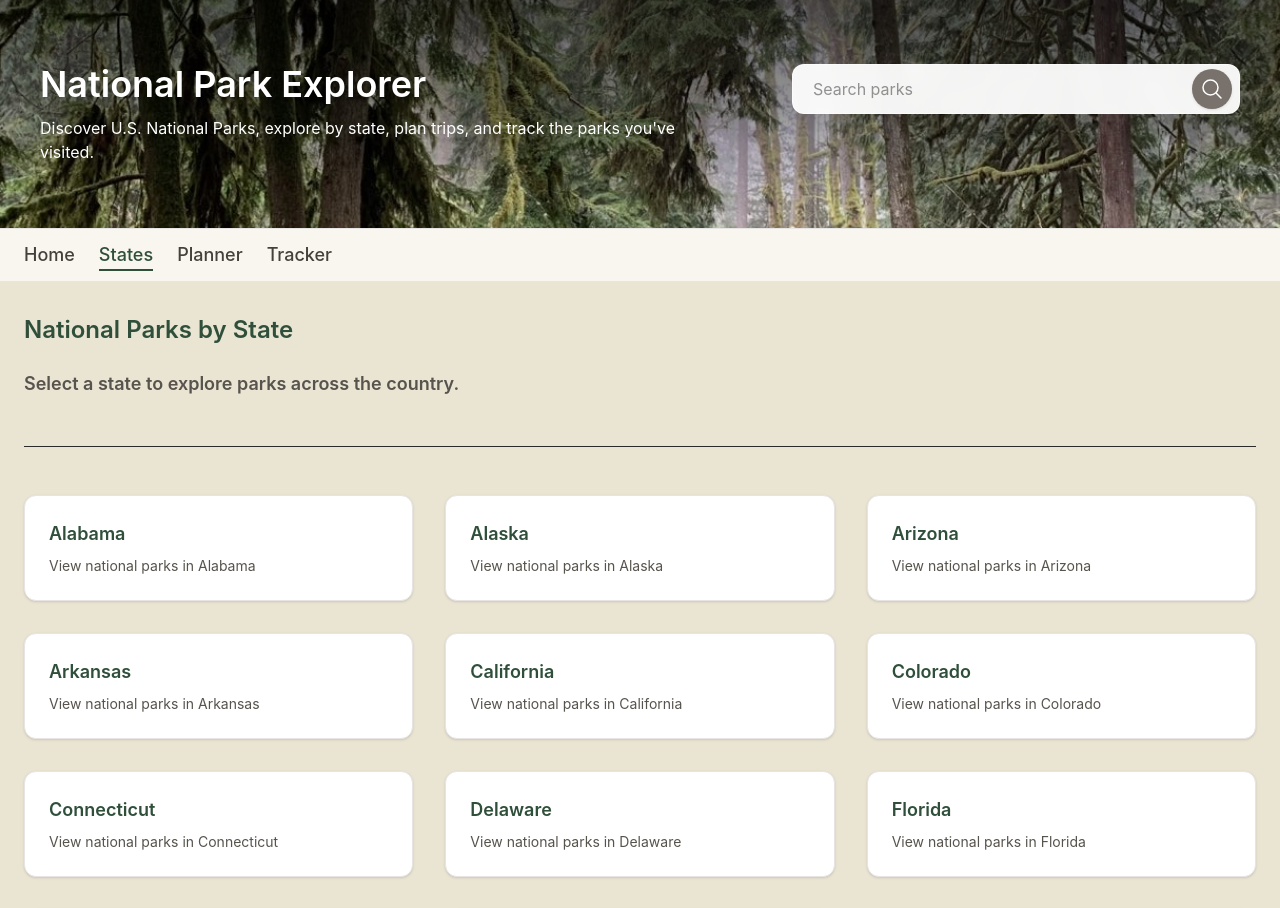
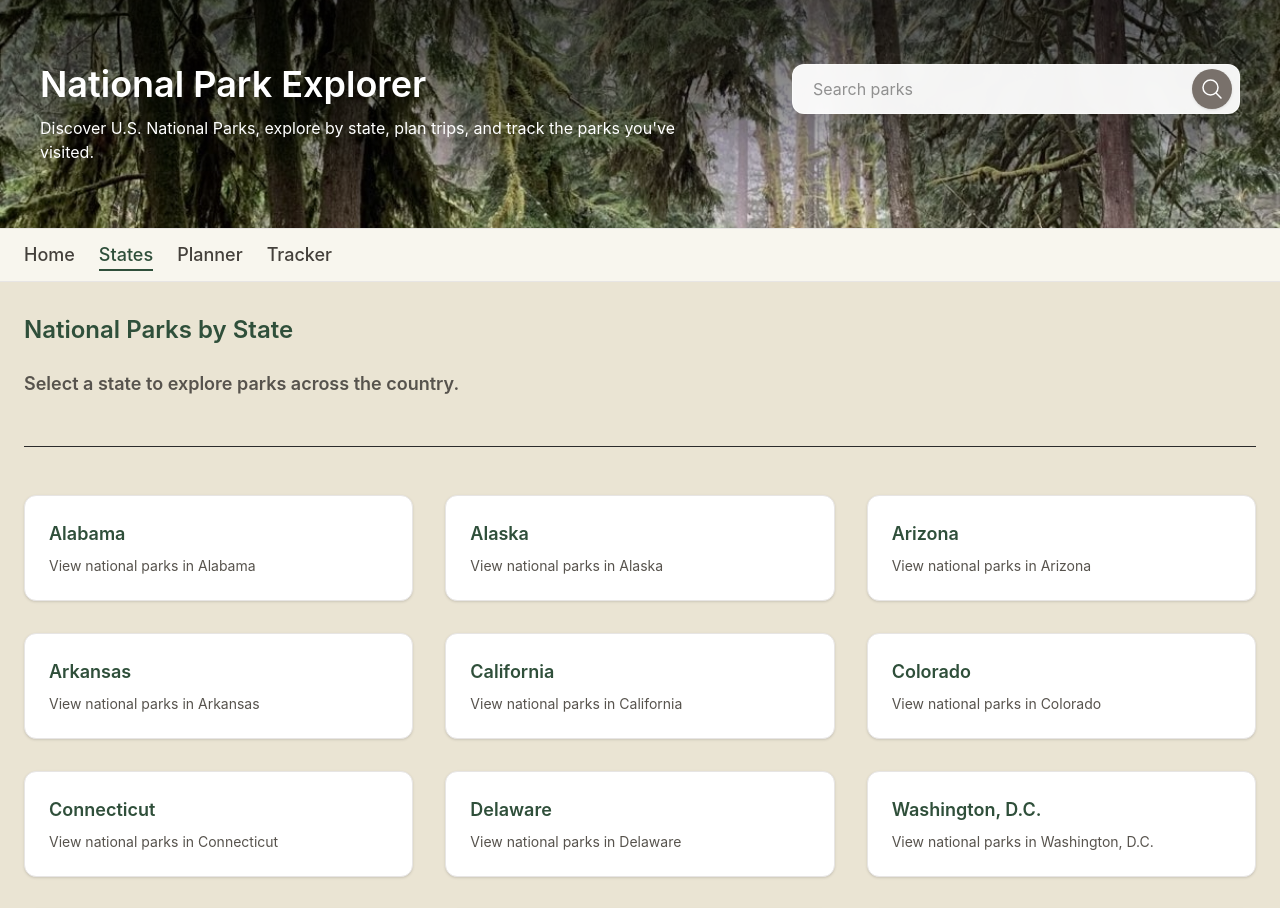
Before and after one commit to pateldr28/NPS_Explorer, a React (Vite) app: page /states in a window 1280 px wide. Shown: the top 908 px of the page. Built offline with nearby package versions, Linux system fonts and the light colour scheme; no server answers.

Commit message:
added washington, dc

```diff
--- a/src/data/statesData.js
+++ b/src/data/statesData.js
@@ -7,6 +7,7 @@ export const STATES = [
   { code: "CO", name: "Colorado" },
   { code: "CT", name: "Connecticut" },
   { code: "DE", name: "Delaware" },
+  {code: "DC", name: "Washington, D.C."},
   { code: "FL", name: "Florida" },
   { code: "GA", name: "Georgia" },
   { code: "HI", name: "Hawaii" },
@@ -48,7 +49,7 @@ export const STATES = [
   { code: "WA", name: "Washington" },
   { code: "WV", name: "West Virginia" },
   { code: "WI", name: "Wisconsin" },
-  { code: "WY", name: "Wyoming" }
+  { code: "WY", name: "Wyoming" },
 ];
 
 export const STATE_NAMES = Object.fromEntries(
```
Also changed, not shown: 1 other file (tests, documents, lock files or other folders).
